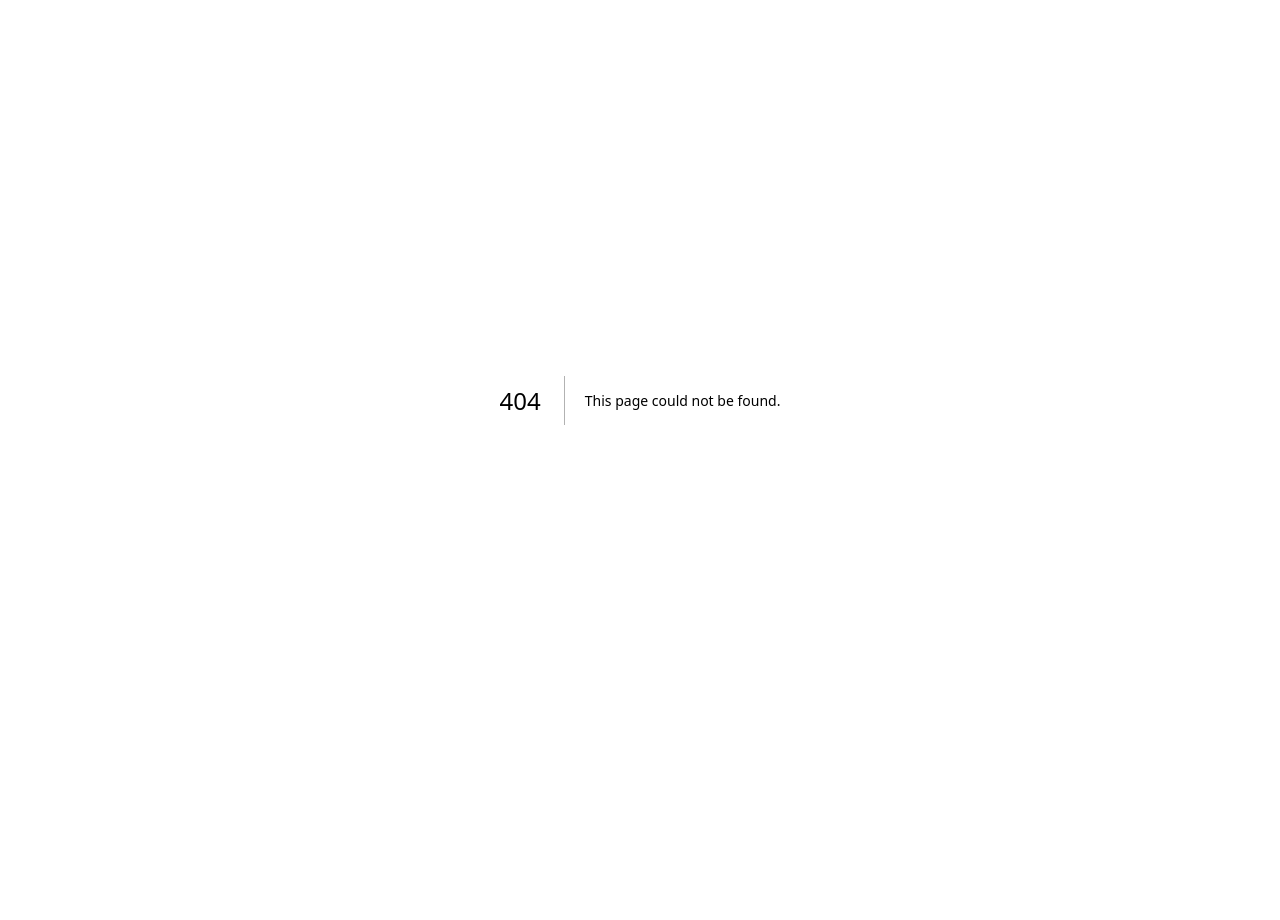
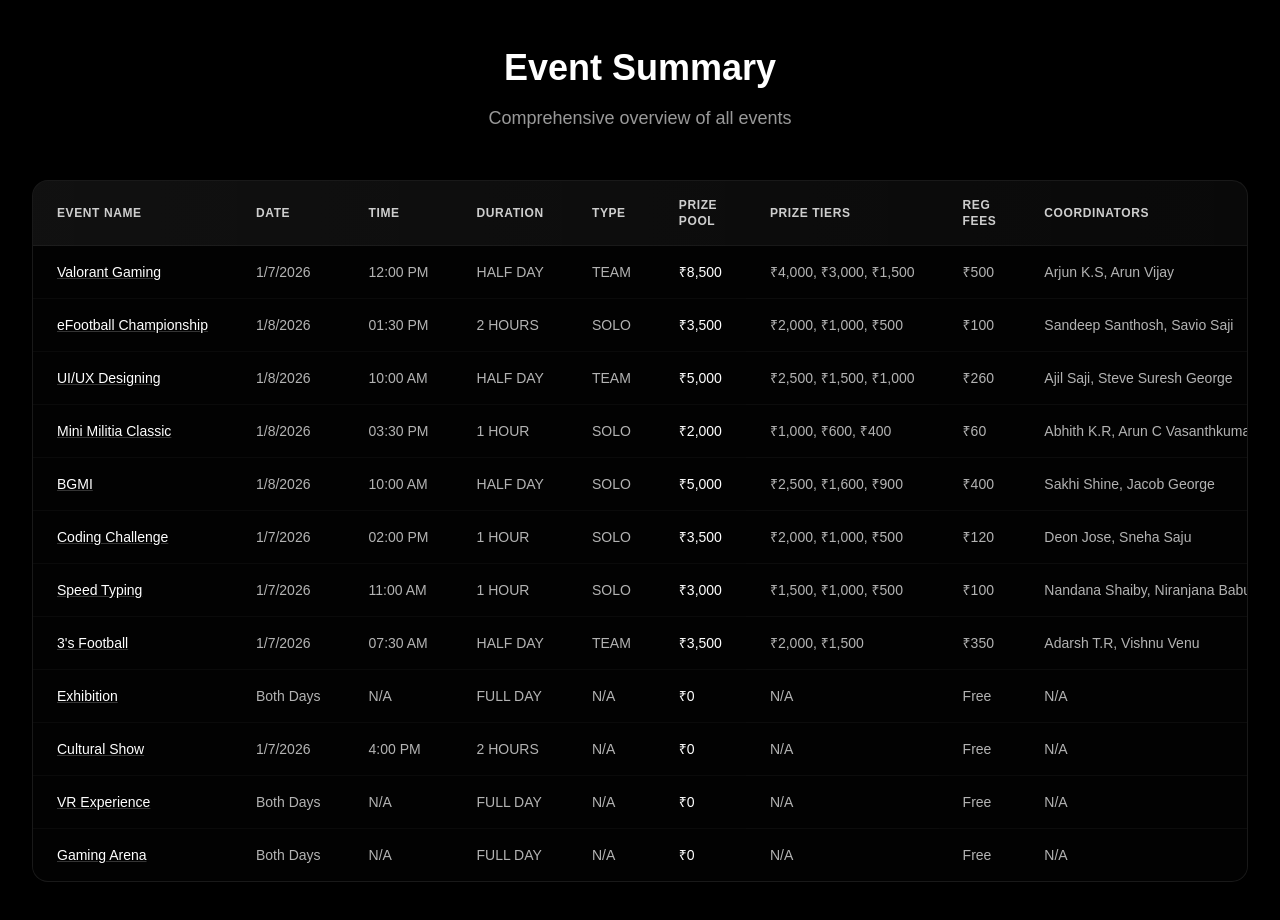
Before and after one commit to JittoJoseph/BVM-TicketingPlatform, a Next.js app: page /organizers/event-summary in a window 1280 px wide. Before the commit this address had no page. Shown: the top 920 px of the page. Before the commit the page ends 800 px from the top, so only its background shows below. Built offline with nearby package versions, Linux system fonts and the light colour scheme.

Commit message:
feat: Update event type handling in EventCard and add EventSummaryPage

```diff
--- a/src/app/events/[id]/page.tsx
+++ b/src/app/events/[id]/page.tsx
@@ -67,9 +67,9 @@ export default async function EventPage({ params }: PageProps) {
                 <span className="px-3 py-1 text-xs font-medium uppercase tracking-wider text-white/90 bg-white/10 rounded-full border border-white/10">
                   {event.category}
                 </span>
-                {event.tag && (
+                {event?.type && (
                   <span className="px-3 py-1 text-xs font-medium uppercase tracking-wider text-white/60 border border-white/10 rounded-full">
-                    {event.tag}
+                    {event?.type}
                   </span>
                 )}
               </div>
--- /dev/null
+++ b/src/app/organizers/event-summary/page.tsx
@@ -0,0 +1,103 @@
+import { EVENTS, getPrizePool } from "@/lib/events";
+import Link from "next/link";
+
+export default function EventSummaryPage() {
+  return (
+    <div className="min-h-screen bg-black py-12">
+      <div className="max-w-7xl mx-auto px-4 sm:px-6 lg:px-8">
+        <div className="text-center mb-12">
+          <h1 className="text-4xl font-bold text-white mb-4">Event Summary</h1>
+          <p className="text-white/60 text-lg">Comprehensive overview of all events</p>
+        </div>
+
+        <div className="bg-white/[0.02] border border-white/[0.08] rounded-2xl shadow-2xl overflow-hidden backdrop-blur-sm">
+          <div className="overflow-x-auto">
+            <table className="min-w-full divide-y divide-white/[0.05]">
+              <thead className="bg-gradient-to-r from-white/[0.05] to-white/[0.02]">
+                <tr>
+                  <th className="px-6 py-4 text-left text-xs font-semibold text-white/80 uppercase tracking-wider w-1/6">
+                    Event Name
+                  </th>
+                  <th className="px-6 py-4 text-left text-xs font-semibold text-white/80 uppercase tracking-wider w-1/12">
+                    Date
+                  </th>
+                  <th className="px-6 py-4 text-left text-xs font-semibold text-white/80 uppercase tracking-wider w-1/12">
+                    Time
+                  </th>
+                  <th className="px-6 py-4 text-left text-xs font-semibold text-white/80 uppercase tracking-wider w-1/12">
+                    Duration
+                  </th>
+                  <th className="px-6 py-4 text-left text-xs font-semibold text-white/80 uppercase tracking-wider w-1/12">
+                    Type
+                  </th>
+                  <th className="px-6 py-4 text-left text-xs font-semibold text-white/80 uppercase tracking-wider w-1/8">
+                    Prize Pool
+                  </th>
+                  <th className="px-6 py-4 text-left text-xs font-semibold text-white/80 uppercase tracking-wider w-1/6">
+                    Prize Tiers
+                  </th>
+                  <th className="px-6 py-4 text-left text-xs font-semibold text-white/80 uppercase tracking-wider w-1/12">
+                    Reg Fees
+                  </th>
+                  <th className="px-6 py-4 text-left text-xs font-semibold text-white/80 uppercase tracking-wider w-1/6">
+                    Coordinators
+                  </th>
+                </tr>
+              </thead>
+              <tbody className="bg-black/50 divide-y divide-white/[0.03]">
+                {EVENTS.map((event, index) => (
+                  <tr key={event.id} className="hover:bg-white/[0.02] transition-colors duration-200">
+                    <td className="px-6 py-4 whitespace-nowrap text-sm font-medium">
+                      <Link
+                        href={`/events/${event.id}`}
+                        className="text-white hover:text-white/80 transition-colors underline decoration-white/20 hover:decoration-white/40"
+                      >
+                        {event.name}
+                      </Link>
+                    </td>
+                    <td className="px-6 py-4 whitespace-nowrap text-sm text-white/70">
+                      {event.dates.length > 1
+                        ? "Both Days"
+                        : new Date(event.dates[0]).toLocaleDateString()}
+                    </td>
+                    <td className="px-6 py-4 whitespace-nowrap text-sm text-white/70">
+                      {event.startTime || "N/A"}
+                    </td>
+                    <td className="px-6 py-4 whitespace-nowrap text-sm text-white/70">
+                      {event.duration || "N/A"}
+                    </td>
+                    <td className="px-6 py-4 whitespace-nowrap text-sm text-white/70">
+                      {event.type || "N/A"}
+                    </td>
+                    <td className="px-6 py-4 whitespace-nowrap text-sm font-medium text-white">
+                      {getPrizePool(event)}
+                    </td>
+                    <td className="px-6 py-4 text-sm text-white/70 max-w-xs truncate">
+                      {event.prizes
+                        ? [
+                            event.prizes.first,
+                            event.prizes.second,
+                            event.prizes.third,
+                          ]
+                            .filter(Boolean)
+                            .join(", ")
+                        : "N/A"}
+                    </td>
+                    <td className="px-6 py-4 whitespace-nowrap text-sm text-white/70">
+                      {event.pricing}
+                    </td>
+                    <td className="px-6 py-4 text-sm text-white/70 max-w-xs truncate">
+                      {event.coordinators
+                        ? event.coordinators.map((c) => c.name).join(", ")
+                        : "N/A"}
+                    </td>
+                  </tr>
+                ))}
+              </tbody>
+            </table>
+          </div>
+        </div>
+      </div>
+    </div>
+  );
+}
--- a/src/components/event-card.tsx
+++ b/src/components/event-card.tsx
@@ -48,7 +48,7 @@ export default function EventCard({ event }: EventCardProps) {
             />
             <div className="absolute inset-0 bg-gradient-to-r from-transparent to-black/20" />
           </div>
-          <div className="flex-1 p-4 flex flex-col justify-center">
+          <div className="flex-1 p-4 flex flex-col">
             <div className="flex items-start justify-between mb-2">
               <h3 className="text-base font-semibold text-white group-hover:text-white/80 transition-colors line-clamp-2 leading-tight flex-1 mr-2">
                 {event.name}
@@ -59,18 +59,25 @@ export default function EventCard({ event }: EventCardProps) {
             </div>
             <div className="flex items-center gap-3 text-xs text-white/60 mb-2">
               <span>{formattedDates}</span>
+              {event.type && (
+                <>
+                  <span>•</span>
+                  <span>{event.type}</span>
+                </>
+              )}
             </div>
-            {event.type && (
-              <div className="flex items-center gap-3 text-xs text-white/60 mb-2">
-                <span>{event.type}</span>
-              </div>
-            )}
-            <p className="text-white/70 text-sm line-clamp-2 leading-relaxed">
+            <p className="text-white/70 text-sm line-clamp-2 leading-relaxed mb-4 flex-1">
               {event.shortDescription}
             </p>
           </div>
         </div>
-        <div className="p-4 pt-0 flex items-center justify-between border-t border-white/[0.05]">
+        <div
+          className={`p-4 flex items-center ${
+            event.requiresRegistration !== false
+              ? "justify-between"
+              : "justify-end"
+          } border-t border-white/[0.05] min-h-[80px]`}
+        >
           {event.requiresRegistration !== false && (
             <div className="flex flex-col">
               <span className="text-base font-semibold text-white">
@@ -126,7 +133,13 @@ export default function EventCard({ event }: EventCardProps) {
             {event.shortDescription}
           </p>
 
-          <div className="flex items-center justify-between pt-4 border-t border-white/[0.05] mt-auto">
+          <div
+            className={`flex items-center ${
+              event.requiresRegistration !== false
+                ? "justify-between"
+                : "justify-end"
+            } pt-4 border-t border-white/[0.05] mt-auto`}
+          >
             {event.requiresRegistration !== false && (
               <div className="flex flex-col">
                 <span className="text-lg font-semibold text-white">
--- a/src/lib/events.ts
+++ b/src/lib/events.ts
@@ -109,7 +109,7 @@ export const EVENTS: Event[] = [
     shortDescription: "Nostalgic 2D Multiplayer Chaos. Battle it out in the classic arena.",
     longDescription: "Relive the nostalgia with the classic 2D multiplayer shooter.\n\nMap: Outpost. Time limit: 10 minutes. No hacked versions allowed.\n\nMobile phone with the game installed.",
     type: "SOLO",
-    duration: "1 HOURS",
+    duration: "1 HOUR",
     coordinators: [
       { name: "Abhith K.R", phone: "+91 79075 59016" },
       { name: "Arun C Vasanthkumar", phone: "+91 90617 91360" }
@@ -156,7 +156,7 @@ export const EVENTS: Event[] = [
     longDescription: "Test your algorithmic thinking and coding skills in this intense competition.\n\nParticipants can compete solo or in teams of 2. Languages allowed: C++, Java, Python. No internet access allowed during the contest.\n\nLaptop with compiler installed.",
     type: "SOLO",
     bvmAllowed: false,
-    duration: "1 HOURS",
+    duration: "1 HOUR",
     coordinators: [
       { name: "Deon Jose", phone: "+91 6282 242 610" },
       { name: "Sneha Saju", phone: "+91 95441 65049" }
```
